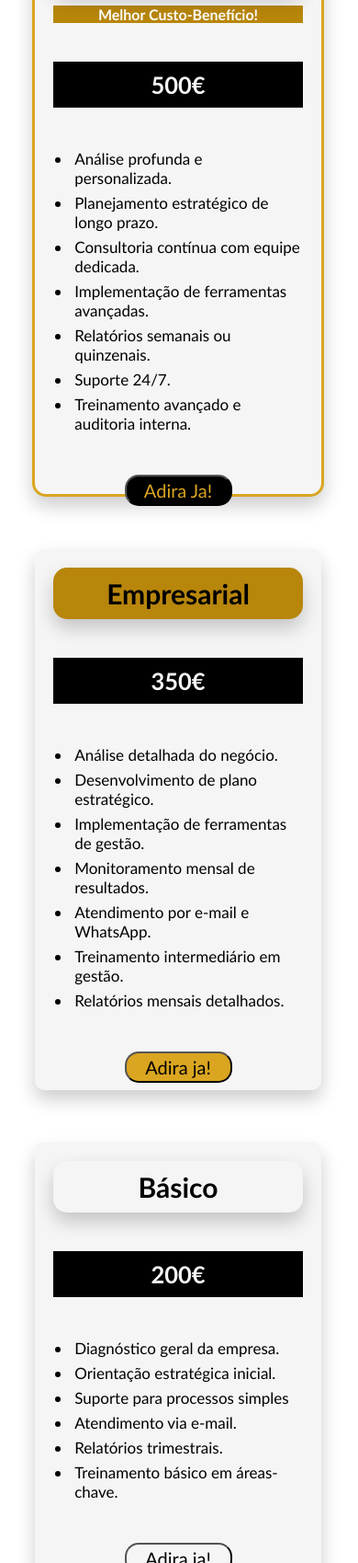
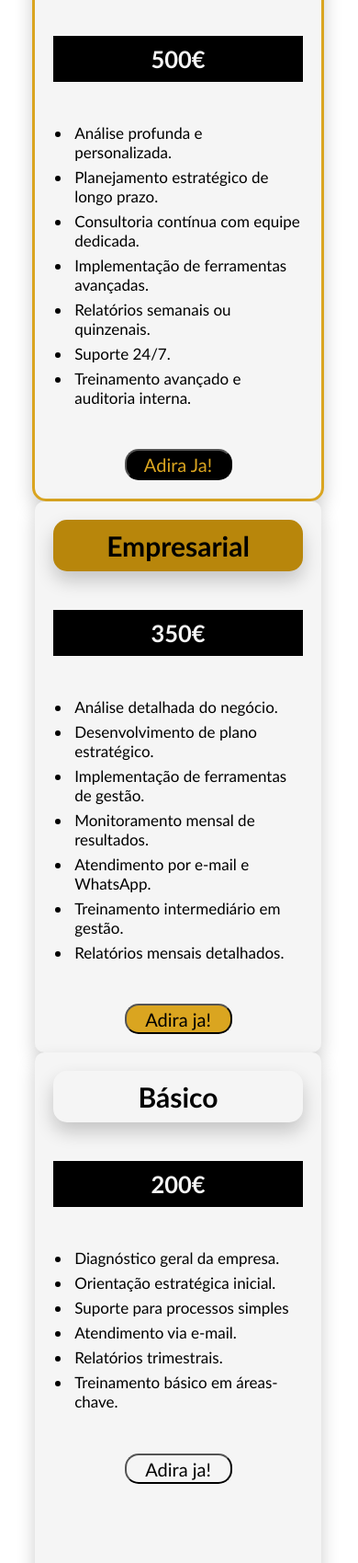
Before and after one commit to GabrielTolin/Tabela-de-Pre-os, a plain HTML site: page index.html in a window 390 px wide. Shown: the part 301-2000 px from the top of the page at 92% size. Drawn offline with Linux system fonts and the light colour scheme.

Commit message:
Update mediaqueries.css

```diff
--- a/mediaqueries.css
+++ b/mediaqueries.css
@@ -263,7 +263,7 @@
         background-color: whitesmoke;
         border: goldenrod 3px solid;
         border-radius: 15px;
-        height: 69vh;
+        height: 85vh;
         width: 70%;
         box-shadow: 0 10px 20px rgba(0, 0, 0, 0.2);
         transform: translateZ(80px);
@@ -274,7 +274,7 @@
     .price-empresarial{
         background-color: whitesmoke;
         border-radius: 10px;
-        height: 65vh;
+        height: 80vh;
         width: 70%;
         box-shadow: 0 10px 20px rgba(0, 0, 0, 0.2);
         transform: translateZ(80px);
@@ -285,7 +285,7 @@
     .price-basico{
         background-color: whitesmoke;
         border-radius: 10px;
-        height: 51vh;
+        height: 80vh;
         width: 70%;
         box-shadow: 0 10px 20px rgba(0, 0, 0, 0.2);
         transform: translateZ(80px);
```
